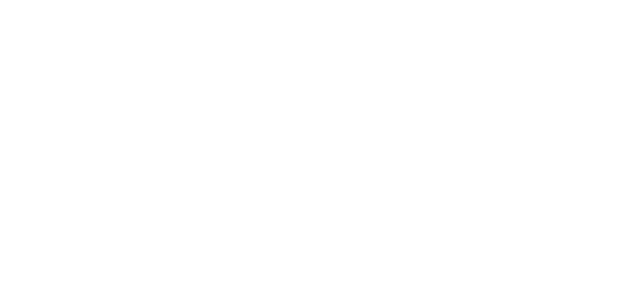
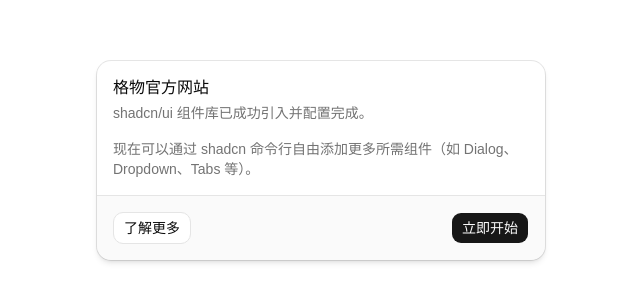
Before and after one commit to GeWu-academy/GeWu-Official-Website, a React (Vite) app: page / in a window 1280 px wide. Shown: the part 240-542 px from the top of the page, without its empty margins (319-959 px from the left). Built offline with nearby package versions, Linux system fonts and the light colour scheme.

Commit message:
feat: 添加 Card 组件及其子组件，更新 App 组件以使用新组件

```diff
--- a/src/App.tsx
+++ b/src/App.tsx
@@ -1,3 +1,33 @@
+import { Button } from '@/components/ui/button'
+import {
+  Card,
+  CardHeader,
+  CardTitle,
+  CardDescription,
+  CardContent,
+  CardFooter,
+} from '@/components/ui/card'
+
 export default function App() {
-  return null
+  return (
+    <main className="flex min-h-screen items-center justify-center p-6 bg-background">
+      <Card className="w-full max-w-md shadow-md">
+        <CardHeader>
+          <CardTitle>格物官方网站</CardTitle>
+          <CardDescription>
+            shadcn/ui 组件库已成功引入并配置完成。
+          </CardDescription>
+        </CardHeader>
+        <CardContent>
+          <p className="text-muted-foreground">
+            现在可以通过 shadcn 命令行自由添加更多所需组件（如 Dialog、Dropdown、Tabs 等）。
+          </p>
+        </CardContent>
+        <CardFooter className="flex justify-between">
+          <Button variant="outline">了解更多</Button>
+          <Button>立即开始</Button>
+        </CardFooter>
+      </Card>
+    </main>
+  )
 }
--- /dev/null
+++ b/src/components/ui/card.tsx
@@ -0,0 +1,102 @@
+import * as React from "react"
+import { cn } from "cn"
+
+function Card({
+  className,
+  size = "default",
+  ...props
+}: React.ComponentProps<"div"> & { size?: "default" | "sm" }) {
+  return (
+    <div
+      data-slot="card"
+      data-size={size}
+      className={cn(
+        "group/card flex flex-col gap-(--card-spacing) overflow-hidden rounded-xl bg-card py-(--card-spacing) text-sm text-card-foreground ring-1 ring-foreground/10 [--card-spacing:--spacing(4)] has-data-[slot=card-footer]:pb-0 has-[>img:first-child]:pt-0 data-[size=sm]:[--card-spacing:--spacing(3)] data-[size=sm]:has-data-[slot=card-footer]:pb-0 *:[img:first-child]:rounded-t-xl *:[img:last-child]:rounded-b-xl",
+        className
+      )}
+      {...props}
+    />
+  )
+}
+
+function CardHeader({ className, ...props }: React.ComponentProps<"div">) {
+  return (
+    <div
+      data-slot="card-header"
+      className={cn(
+        "group/card-header @container/card-header grid auto-rows-min items-start gap-1 rounded-t-xl px-(--card-spacing) has-data-[slot=card-action]:grid-cols-[1fr_auto] has-data-[slot=card-description]:grid-rows-[auto_auto] [.border-b]:pb-(--card-spacing)",
+        className
+      )}
+      {...props}
+    />
+  )
+}
+
+function CardTitle({ className, ...props }: React.ComponentProps<"div">) {
+  return (
+    <div
+      data-slot="card-title"
+      className={cn(
+        "font-heading text-base leading-snug font-medium group-data-[size=sm]/card:text-sm",
+        className
+      )}
+      {...props}
+    />
+  )
+}
+
+function CardDescription({ className, ...props }: React.ComponentProps<"div">) {
+  return (
+    <div
+      data-slot="card-description"
+      className={cn("text-sm text-muted-foreground", className)}
+      {...props}
+    />
+  )
+}
+
+function CardAction({ className, ...props }: React.ComponentProps<"div">) {
+  return (
+    <div
+      data-slot="card-action"
+      className={cn(
+        "col-start-2 row-span-2 row-start-1 self-start justify-self-end",
+        className
+      )}
+      {...props}
+    />
+  )
+}
+
+function CardContent({ className, ...props }: React.ComponentProps<"div">) {
+  return (
+    <div
+      data-slot="card-content"
+      className={cn("px-(--card-spacing)", className)}
+      {...props}
+    />
+  )
+}
+
+function CardFooter({ className, ...props }: React.ComponentProps<"div">) {
+  return (
+    <div
+      data-slot="card-footer"
+      className={cn(
+        "flex items-center rounded-b-xl border-t bg-muted/50 p-(--card-spacing)",
+        className
+      )}
+      {...props}
+    />
+  )
+}
+
+export {
+  Card,
+  CardHeader,
+  CardFooter,
+  CardTitle,
+  CardAction,
+  CardDescription,
+  CardContent,
+}
--- a/vite.config.ts
+++ b/vite.config.ts
@@ -6,6 +6,7 @@
 
 // https://vite.dev/config/
 export default defineConfig({
+  base: './',
   plugins: [
     tailwindcss(),
     react(),
```
